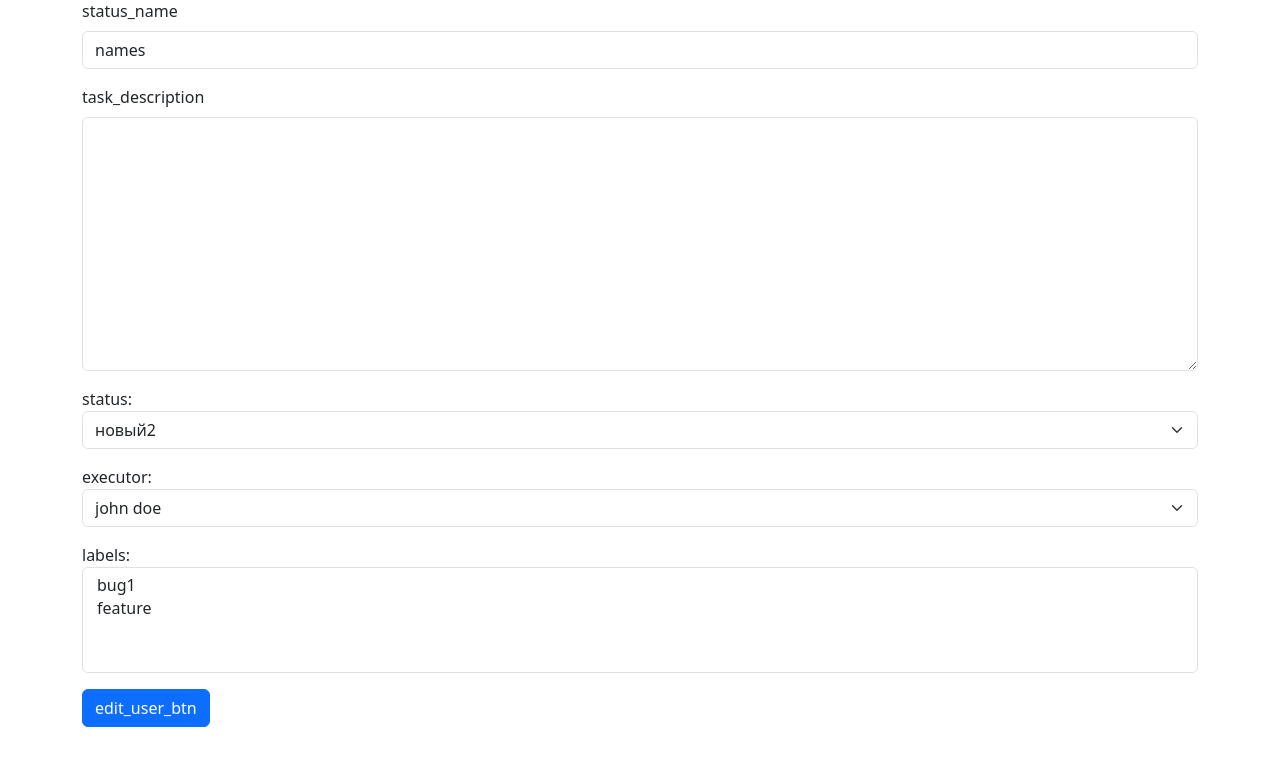
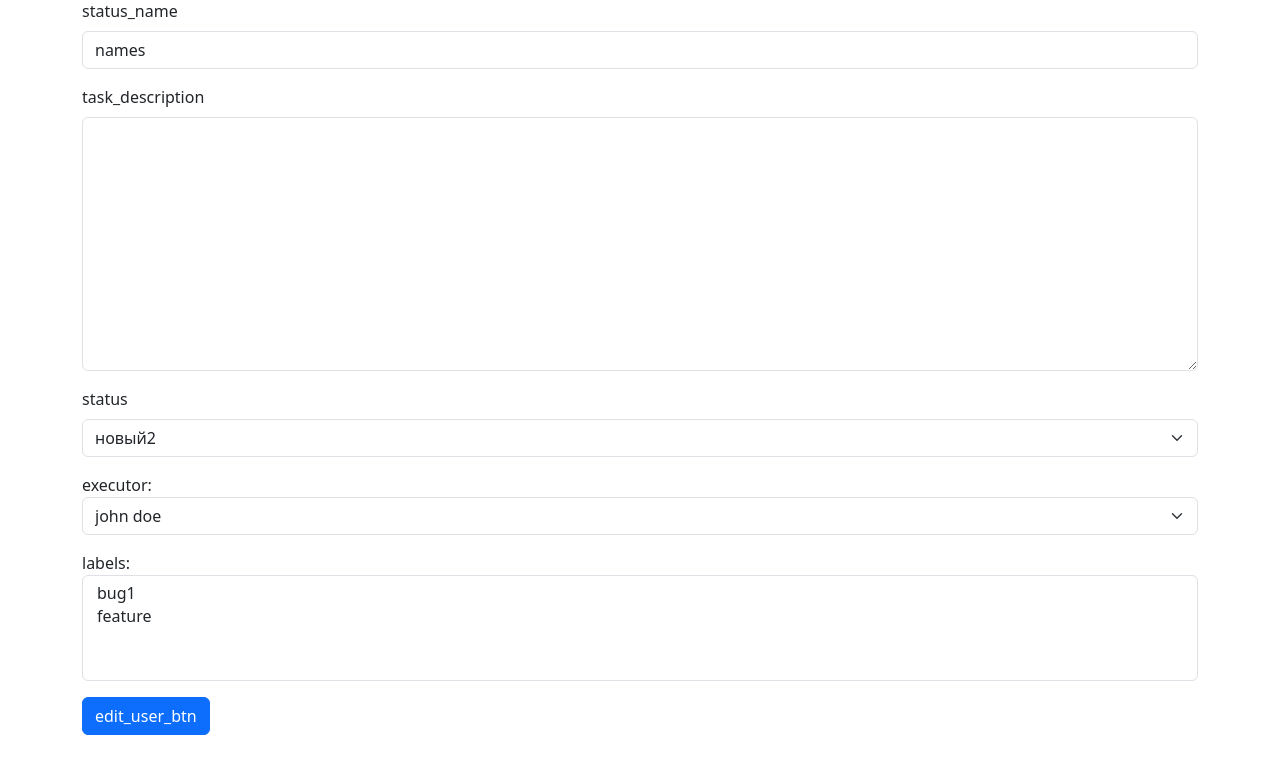
Before and after one commit to mkolotovich/python-project-52, a Django app: page /tasks/4/update/ in a window 1280 px wide. Shown: the part 137-912 px from the top of the page. Run offline with Django 4.2, Linux system fonts and the light colour scheme; a user stored in the database is signed in; data comes from the database, SQL or seed files in the repository; some libraries are stand-ins or nearby versions.

Commit message:
change status label in task edit

```diff
--- a/task_manager/tasks/templates/tasks/edit.html
+++ b/task_manager/tasks/templates/tasks/edit.html
@@ -15,7 +15,7 @@
                 {% bootstrap_field field %}
             {% elif field.name == 'status' %}
                 <div class="mb-3">
-                    {{ field.label_tag }}
+                    <label class="form-label" for="id_status">{% translate 'status' %}</label>
                     {% if field.errors  %}
                         <select name="{{ field.name }}" class="form-select is-invalid" id="id_{{field.name }}">
                             {% if field.field.queryset.exists %}
```
